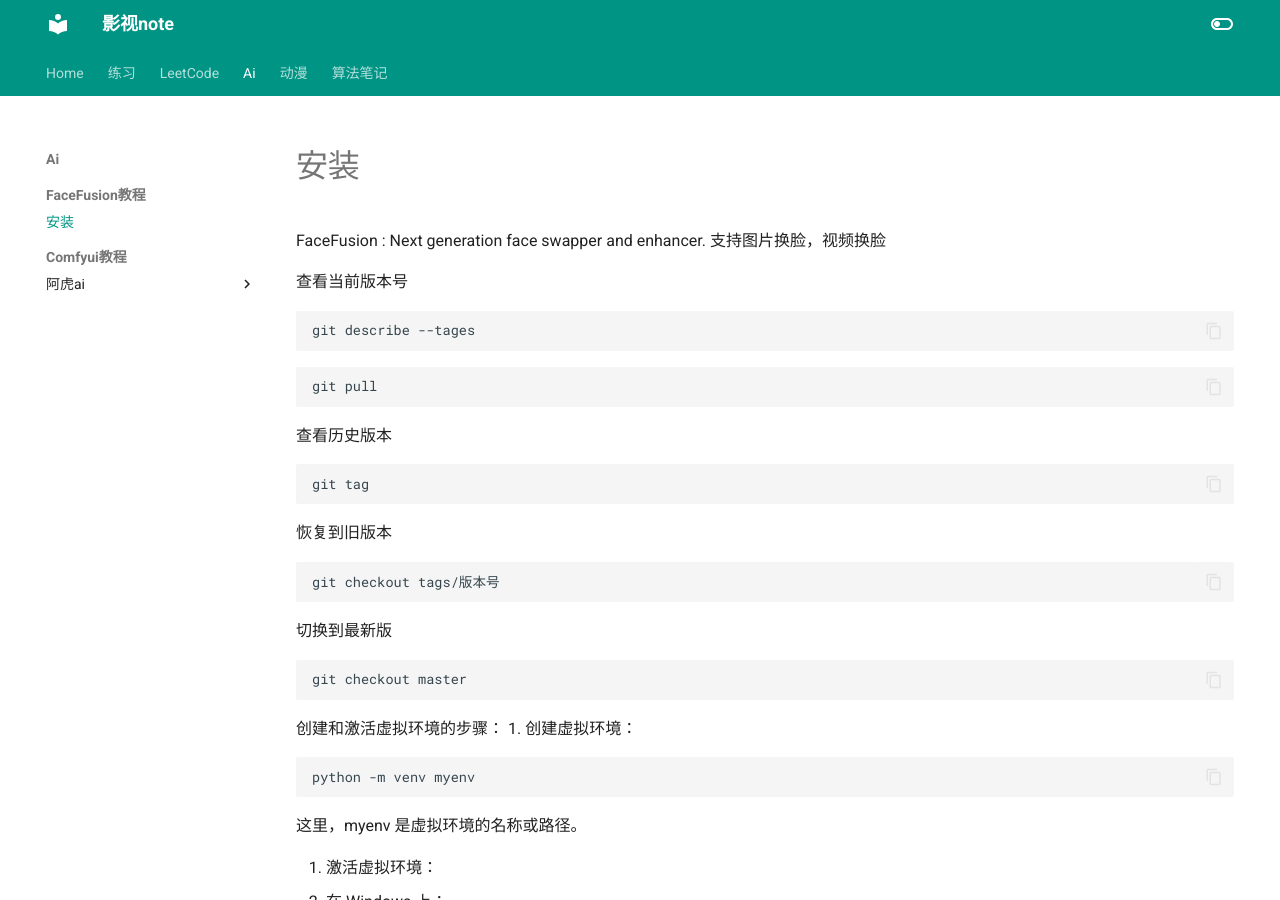
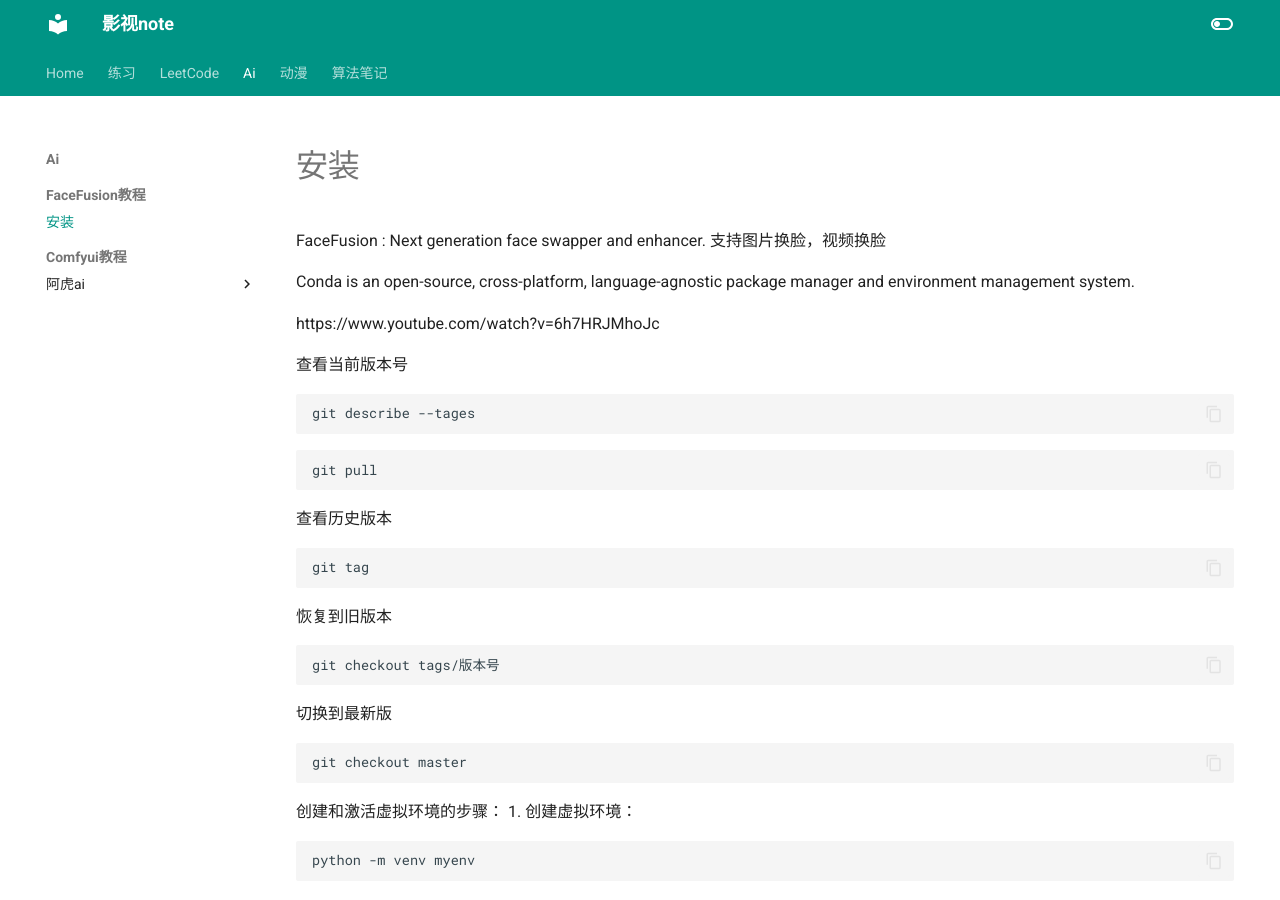
Before and after one commit to qifeibro/mynote, an MkDocs documentation site: the page built from docs/ai/FaceFusion教程/安装.md, in a window 1280 px wide and 900 px high. Built offline with MkDocs 1.6.1 and Material for MkDocs 9.7.7, drawn with Linux system fonts in a browser that asks for light colours.

Commit message:
Update 安装.md

````diff
--- a/docs/ai/FaceFusion教程/安装.md
+++ b/docs/ai/FaceFusion教程/安装.md
@@ -1,5 +1,10 @@
 FaceFusion : Next generation face swapper and enhancer. 支持图片换脸，视频换脸
 
+Conda is an open-source, cross-platform, language-agnostic package manager and environment management system.
+
+
+
+https://www.youtube.com/watch?v=6h7HRJMhoJc
 
 查看当前版本号
 ```
````
